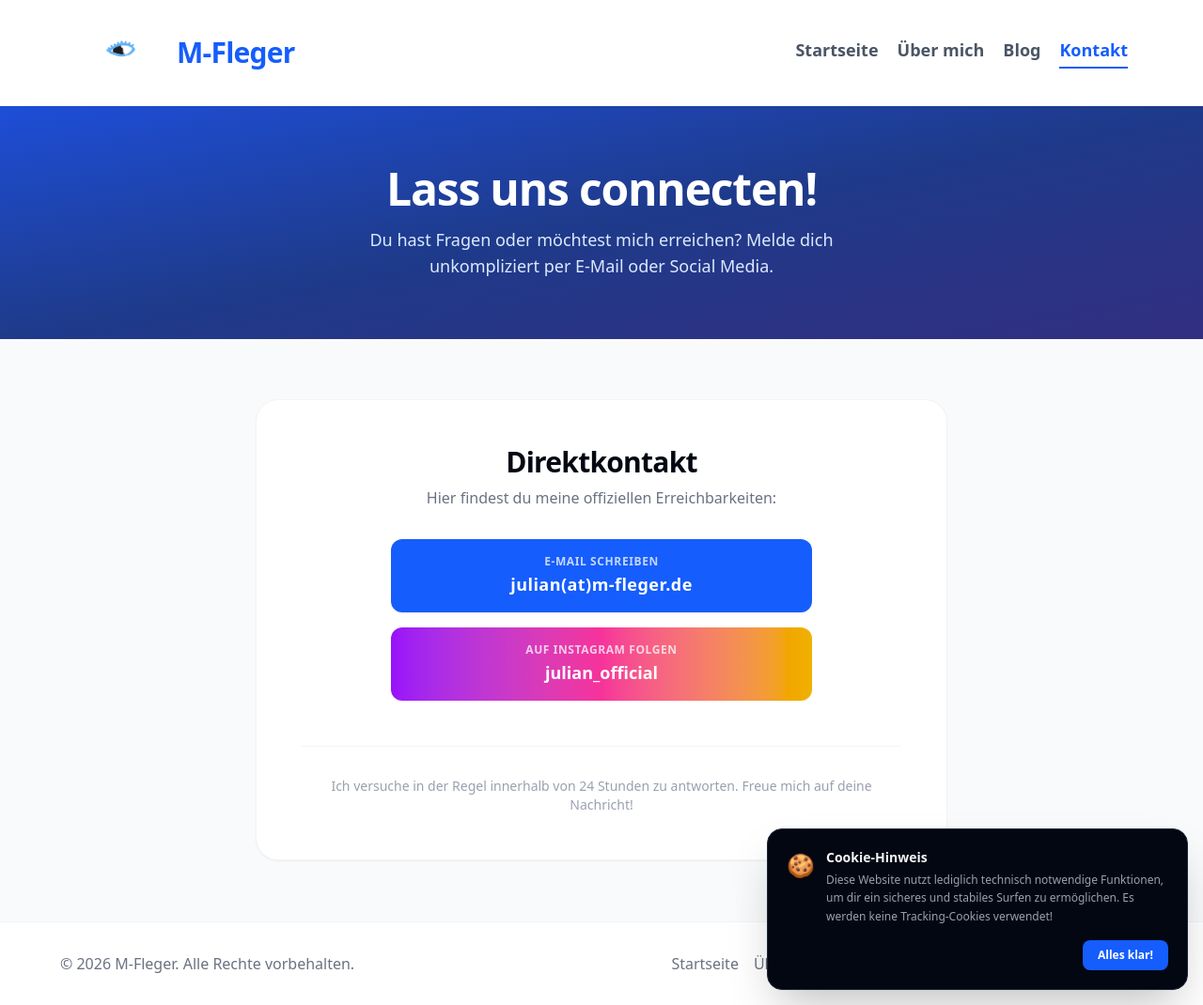
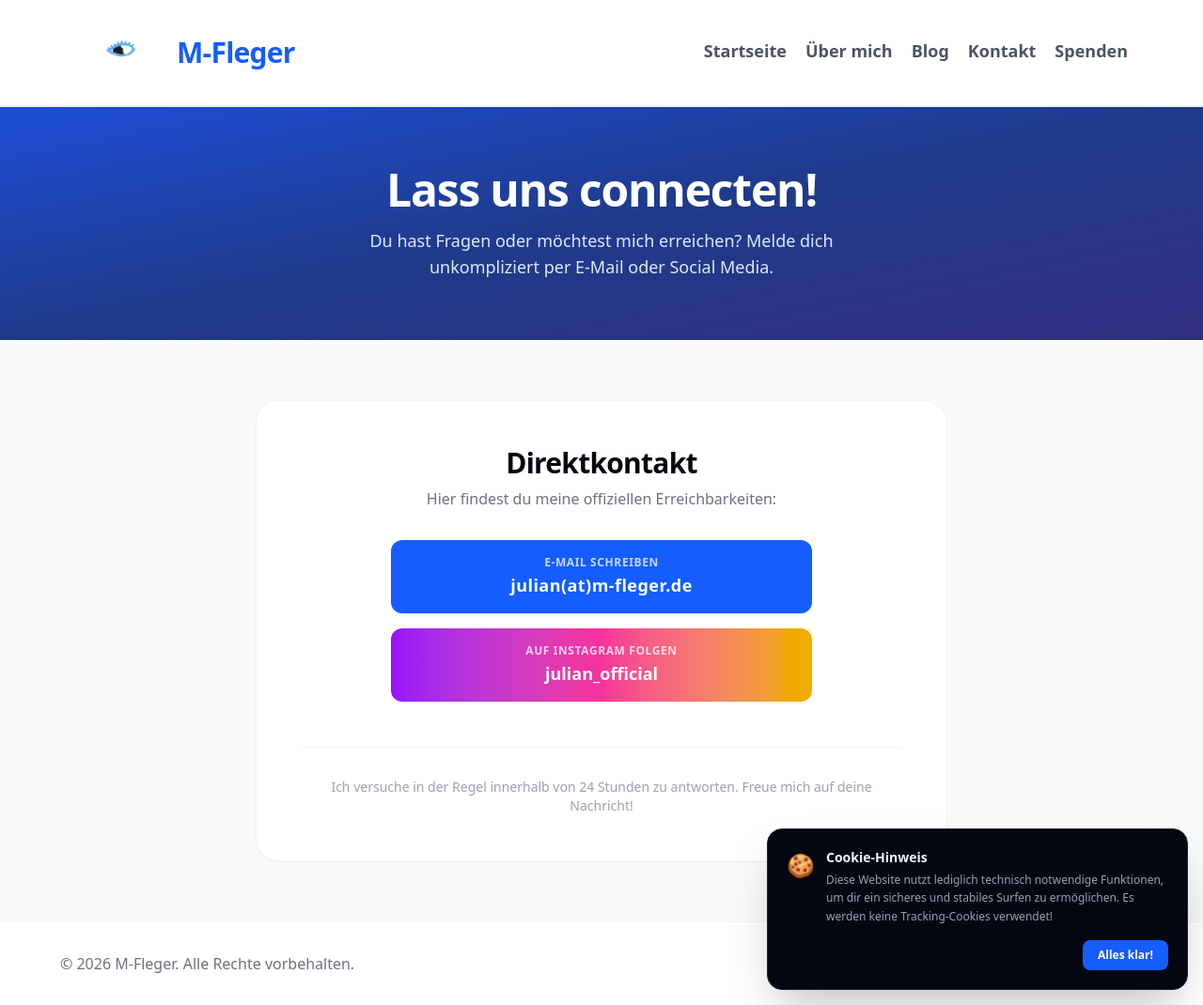
Before and after one commit to julian13053/julian13053.github.io, a Jekyll site: the page built from kontakt.md, in a window 1280 px wide and 1070 px high. Shown: the whole window at 94% size. Built offline with Jekyll 4.4.1, drawn with Linux system fonts in a browser that asks for light colours.

Commit message:
Update kontakt.md

```diff
--- a/kontakt.md
+++ b/kontakt.md
@@ -13,18 +13,7 @@
 
     <!-- NAVIGATION -->
     <nav class="bg-white border-b border-gray-100 sticky top-0 z-50 shadow-xs">
-        <div class="max-w-6xl mx-auto px-4 py-4 flex flex-col md:flex-row justify-between items-center gap-4">
-            <a href="index.html" class="flex items-center gap-3 group no-underline text-current">
-                <img src="auge-logo.jpg" alt="M-Fleger Logo" class="w-16 h-14 md:w-24 md:h-20 rounded-xl md:rounded-2xl object-contain transition-transform duration-300 group-hover:scale-105">
-                <span class="text-2xl md:text-3xl font-black tracking-tight text-blue-600">M-Fleger</span>
-            </a>
-            <div class="flex flex-wrap justify-center gap-x-5 gap-y-2 font-semibold text-gray-600 text-base md:text-lg">
-                <a href="index.html" class="hover:text-blue-600 hover:border-b-2 hover:border-blue-600 pb-1 transition-all no-underline">Startseite</a>
-                <a href="ueber-mich.html" class="hover:text-blue-600 hover:border-b-2 hover:border-blue-600 pb-1 transition-all no-underline">Über mich</a>
-                <a href="blog.html" class="hover:text-blue-600 hover:border-b-2 hover:border-blue-600 pb-1 transition-all no-underline">Blog</a>
-                <a href="kontakt.html" class="text-blue-600 border-b-2 border-blue-600 pb-1 no-underline">Kontakt</a>
-            </div>
-        </div>
+        {% include navigation.html %}
     </nav>
 
     <!-- HEADER -->
@@ -42,7 +31,7 @@
             <p class="text-gray-500 font-medium text-sm md:text-base mb-8">Hier findest du meine offiziellen Erreichbarkeiten:</p>
 
             <div class="space-y-4 max-w-md mx-auto">
-                <!-- E-Mail Button - Jetzt mit julian(at)m-fleger.de geschützt gegen Bots -->
+                <!-- E-Mail Button -->
                 <a href="mailto:julian@m-fleger.de" class="flex flex-col items-center justify-center bg-blue-600 text-white font-bold p-4 rounded-xl shadow-xs hover:bg-blue-700 transition-all no-underline w-full">
                     <span class="text-xs uppercase tracking-wider opacity-75 mb-0.5">E-Mail schreiben</span>
                     <span class="text-base md:text-lg tracking-wide">julian(at)m-fleger.de</span>
@@ -62,19 +51,8 @@
     </main>
 
     <!-- FOOTER -->
-  <footer class="bg-white border-t border-gray-100 py-8 px-4 text-center text-gray-500 font-medium">
-        <div class="max-w-6xl mx-auto flex flex-col md:flex-row justify-between items-center gap-4">
-            <p>&copy; 2026 M-Fleger. Alle Rechte vorbehalten.</p>
-            <div class="flex flex-wrap justify-center gap-4">
-                <a href="index.html" class="hover:text-blue-600 transition-colors no-underline">Startseite</a>
-                <a href="ueber-mich.html" class="hover:text-blue-600 transition-colors no-underline">Über mich</a>
-                <a href="blog.html" class="hover:text-blue-600 transition-colors no-underline">Blog</a>
-                <a href="kontakt.html" class="hover:text-blue-600 transition-colors no-underline">Kontakt</a>
-                <a href="impressum.html" class="hover:text-blue-600 transition-colors no-underline">Impressum</a>
-                <a href="datenschutz.html" class="hover:text-blue-600 transition-colors no-underline">Datenschutz</a>
-            </div>
-        </div>
-    </footer>
-{% include cookie-banner.html %}
+    {% include footer.html %}
+
+    {% include cookie-banner.html %}
 </body>
 </html>
```
